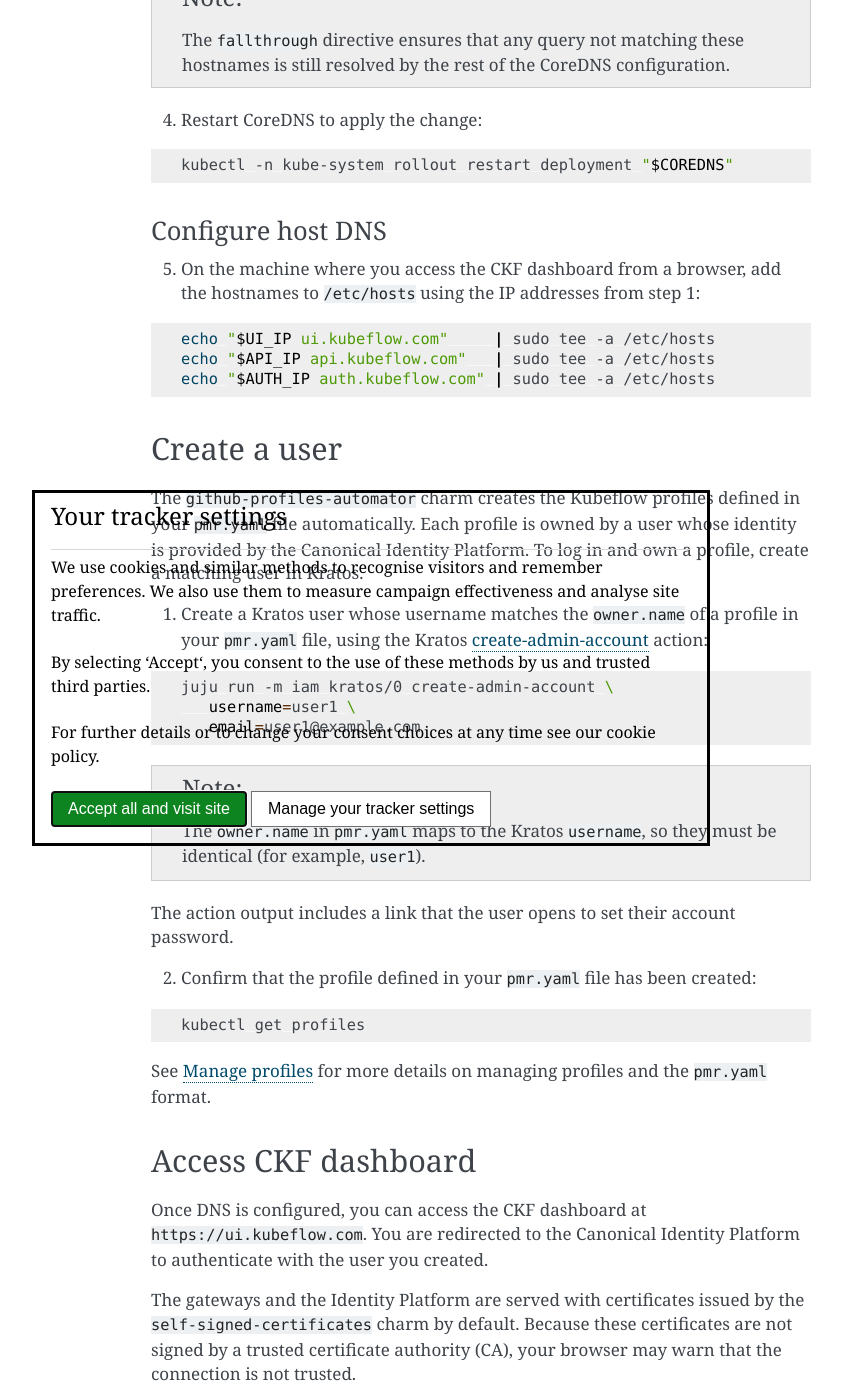
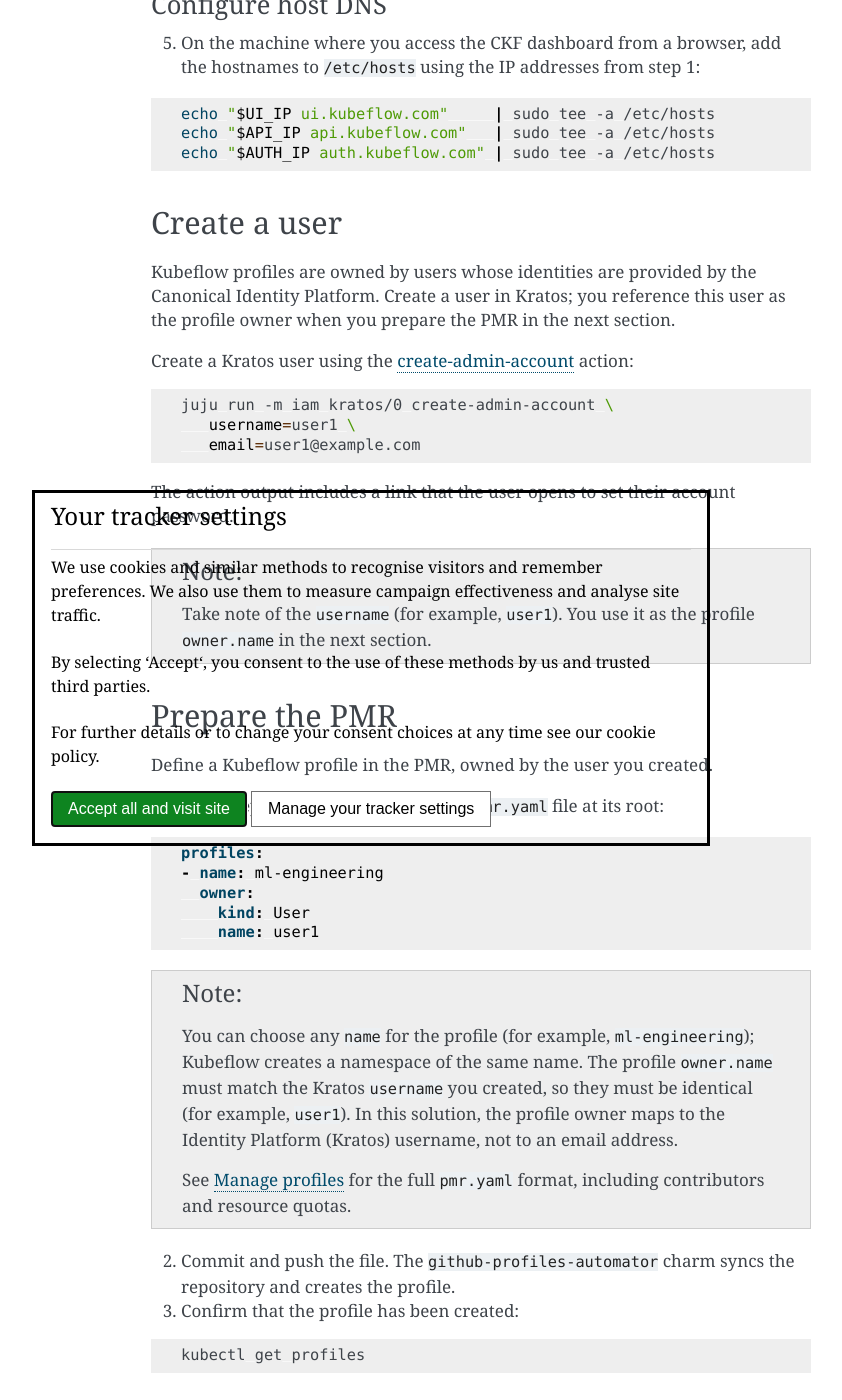
Before and after one commit to canonical/charmed-kubeflow-documentation, a Sphinx documentation site: the page built from docs/how-to/install/install-terraform-identity.rst, in a window 1280 px wide and 1400 px high, scrolled down 4801 px. Shown: the whole window, without its empty margins (269-1111 px from the left). Built offline with Sphinx 7.4.7, drawn with Linux system fonts in a browser that asks for light colours; some of the changed text lies outside the part shown.

Commit message:
docs: reorder profile setup into repository, user, and PMR steps
Restructure the profile workflow so the reader creates an empty PMR
repository during deployment, creates the Kratos user, then prepares the
pmr.yaml with that user as the profile owner. This removes the forward
reference where the owner name was needed before the user existed.

Note that github-profiles-automator stays blocked until the PMR file is
added, and reword the dashboard access intro for the new flow.

```diff
--- a/docs/how-to/install/install-terraform-identity.rst
+++ b/docs/how-to/install/install-terraform-identity.rst
@@ -67,26 +67,10 @@
 
    terraform init
 
-3. Prepare a Profile Management Representation (PMR) in a Git repository.
+3. Create a Git repository for the Profile Management Representation (PMR).
 
-The ``github-profiles-automator`` charm keeps the Kubeflow profiles in sync with a YAML file stored in a GitHub repository.
-Create a repository (for example, ``https://github.com/example-org/kubeflow-pmr``) containing a ``pmr.yaml`` file at its root, such as:
-
-.. code-block:: yaml
-
-   profiles:
-   - name: ml-engineering
-     owner:
-       kind: User
-       name: user1
-
-.. note::
-
-   You can choose any ``name`` for the profile (for example, ``ml-engineering``); Kubeflow creates a namespace of the same name.
-   The profile ``owner.name`` must match the Kratos username you create in the :ref:`Create a user <create_user_identity>` section.
-   In this solution, the profile owner maps to the Identity Platform (Kratos) username, not to an email address.
-
-   See :ref:`Manage profiles <manage_profiles>` for the full ``pmr.yaml`` format, including contributors and resource quotas.
+The ``github-profiles-automator`` charm keeps the Kubeflow profiles in sync with a YAML file (the PMR) stored in a GitHub repository.
+Create an empty repository (for example, ``https://github.com/example-org/kubeflow-pmr``). You add the PMR file to it later, in the :ref:`Prepare the PMR <prepare_pmr_identity>` section, once you have created a user to own the profiles.
 
 4. Configure the ``github-profiles-automator`` charm to sync from your PMR repository by creating a ``terraform.tfvars`` file in the current directory:
 
@@ -139,6 +123,10 @@
 .. note::
 
    Deployment may take several minutes to complete, depending on the cluster's node specifications.
+
+.. note::
+
+   The ``github-profiles-automator`` charm remains in a ``blocked`` state until you add the PMR file to the repository, which you do in the :ref:`Prepare the PMR <prepare_pmr_identity>` section.
 
 .. _configure_dns_identity:
 
@@ -222,11 +210,10 @@
 Create a user
 ---------------------
 
-The ``github-profiles-automator`` charm creates the Kubeflow profiles defined in your ``pmr.yaml`` file automatically.
-Each profile is owned by a user whose identity is provided by the Canonical Identity Platform.
-To log in and own a profile, create a matching user in Kratos.
+Kubeflow profiles are owned by users whose identities are provided by the Canonical Identity Platform.
+Create a user in Kratos; you reference this user as the profile owner when you prepare the PMR in the next section.
 
-1. Create a Kratos user whose username matches the ``owner.name`` of a profile in your ``pmr.yaml`` file, using the Kratos `create-admin-account <https://charmhub.io/kratos/actions#create-admin-account>`_ action:
+Create a Kratos user using the `create-admin-account <https://charmhub.io/kratos/actions#create-admin-account>`_ action:
 
 .. code-block:: bash
 
@@ -234,25 +221,51 @@
       username=user1 \
       email=user1@example.com
 
+The action output includes a link that the user opens to set their account password.
+
 .. note::
 
-   The ``owner.name`` in ``pmr.yaml`` maps to the Kratos ``username``, so they must be identical (for example, ``user1``).
+   Take note of the ``username`` (for example, ``user1``). You use it as the profile ``owner.name`` in the next section.
 
-The action output includes a link that the user opens to set their account password.
+.. _prepare_pmr_identity:
 
-2. Confirm that the profile defined in your ``pmr.yaml`` file has been created:
+---------------------
+Prepare the PMR
+---------------------
+
+Define a Kubeflow profile in the PMR, owned by the user you created.
+
+1. In the repository you created, add a ``pmr.yaml`` file at its root:
+
+.. code-block:: yaml
+
+   profiles:
+   - name: ml-engineering
+     owner:
+       kind: User
+       name: user1
+
+.. note::
+
+   You can choose any ``name`` for the profile (for example, ``ml-engineering``); Kubeflow creates a namespace of the same name.
+   The profile ``owner.name`` must match the Kratos ``username`` you created, so they must be identical (for example, ``user1``).
+   In this solution, the profile owner maps to the Identity Platform (Kratos) username, not to an email address.
+
+   See :ref:`Manage profiles <manage_profiles>` for the full ``pmr.yaml`` format, including contributors and resource quotas.
+
+2. Commit and push the file. The ``github-profiles-automator`` charm syncs the repository and creates the profile.
+
+3. Confirm that the profile has been created:
 
 .. code-block:: bash
 
    kubectl get profiles
 
-See :ref:`Manage profiles <manage_profiles>` for more details on managing profiles and the ``pmr.yaml`` format.
-
 ---------------------
 Access CKF dashboard
 ---------------------
 
-Once DNS is configured, you can access the CKF dashboard at ``https://ui.kubeflow.com``.
+Once DNS, the user, and the profile are ready, you can access the CKF dashboard at ``https://ui.kubeflow.com``.
 You are redirected to the Canonical Identity Platform to authenticate with the user you created.
 
 The gateways and the Identity Platform are served with certificates issued by the ``self-signed-certificates`` charm by default.
```
